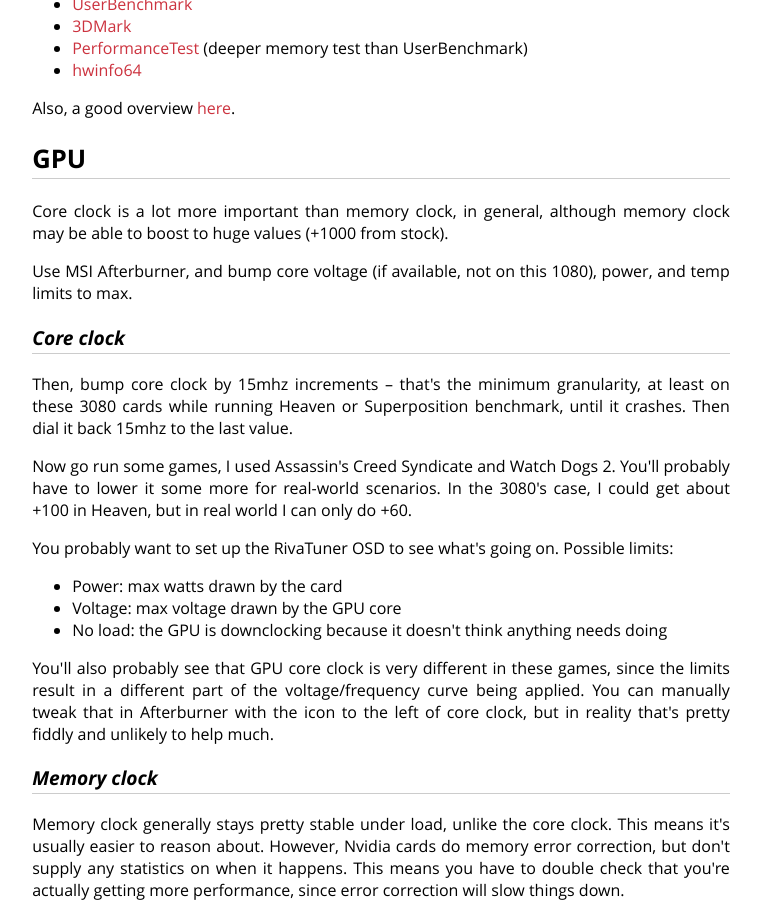
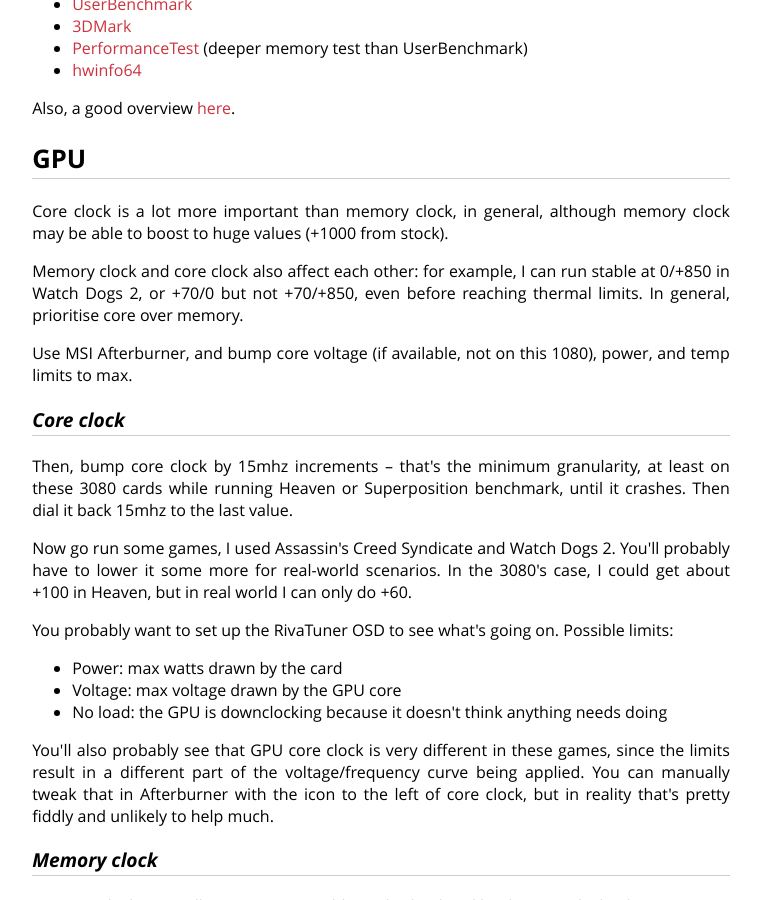
Before and after one commit to cdown/chrisdown.name, a Jekyll site: the page built from windows.md, in a window 1280 px wide and 900 px high, scrolled down 5244 px. Shown: the whole window, without its empty margins (259-1020 px from the left). Built offline with Jekyll 4.4.1, drawn with Linux system fonts in a browser that asks for light colours.

Commit message:
gpu: Mention clock relation

```diff
--- a/windows.md
+++ b/windows.md
@@ -141,6 +141,10 @@ Also, a good overview [here](https://www.tomshardware.com/reviews/stress-test-cp
 
 Core clock is a lot more important than memory clock, in general, although
 memory clock may be able to boost to huge values (+1000 from stock).
+
+Memory clock and core clock also affect each other: for example, I can run
+stable at 0/+850 in Watch Dogs 2, or +70/0 but not +70/+850, even before
+reaching thermal limits. In general, prioritise core over memory.
 
 Use MSI Afterburner, and bump core voltage (if available, not on this 1080),
 power, and temp limits to max.
```
